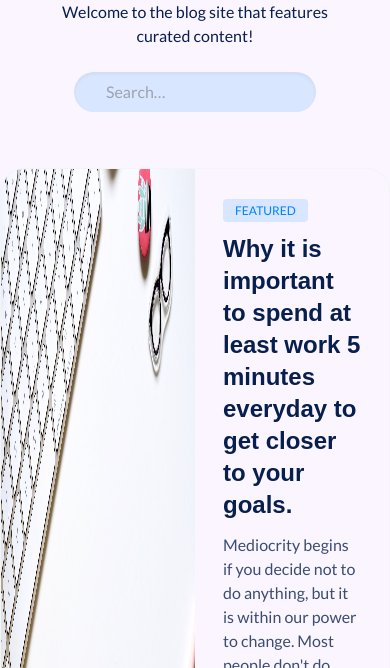
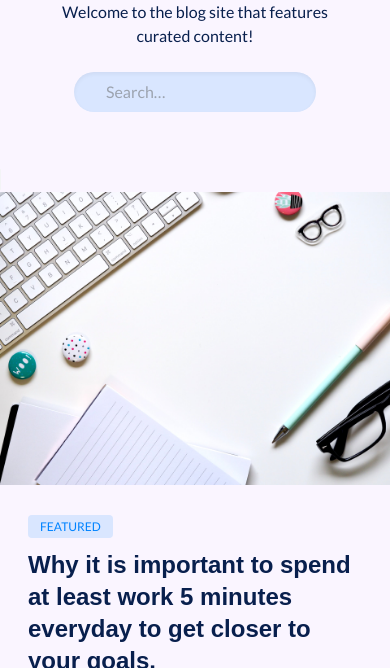
Before and after one commit to DragonSenses/blog-site, a website: page index.html in a window 390 px wide. Shown: the part 176-844 px from the top of the page. Drawn offline with Linux system fonts and the light colour scheme; a web font is replaced by a local one.

Commit message:
Adapt featured post on mobile & small displays
First post starts to break when passing the md (768px) breakpoint.

```diff
--- a/index.html
+++ b/index.html
@@ -42,12 +42,14 @@
         <!-- Also apply responsive design to the first post -->
         <div class="col-span-1 md:col-span-2 lg:col-span-3">
         <!-- The first post -->
-        <a href="#" class="blog-card-featured">
+        <!-- Modify first post behavior when it reaches medium breakpoint 768px -->
+        <a href="#" class="border border-gray-100 md:flex rounded-3xl overflow-hidden transition
+        duration-300 hover:shadow-lg mb-12">
           <!-- Added flex to img here so it grows to fill in space on lg and up screens -->
-          <div class="flex w-1/2">
+          <div class="md:w-1/2">
             <img src="/dist/img/img1.jpg" alt="image of stationery" class="">
           </div>
-          <div class="w-1/2 p-7">
+          <div class="md:w-1/2 p-7">
             <p class="px-3 py-1 bg-our-bg rounded text-sec text-xs inline">FEATURED</p>
             <h2 class="font-bold text-pri text-2xl font-title py-3 transition duration-200 hover:text-sec">Why it is important to spend at
               least work 5 minutes everyday to get closer to your goals.
```
Also changed, not shown: README.md, dist/output.css.
